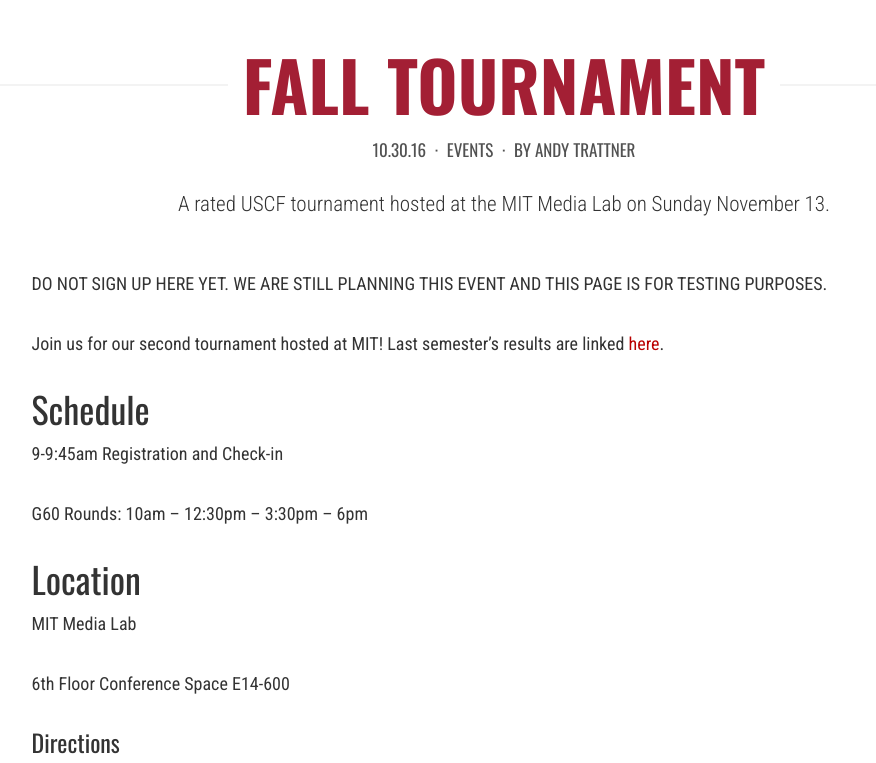
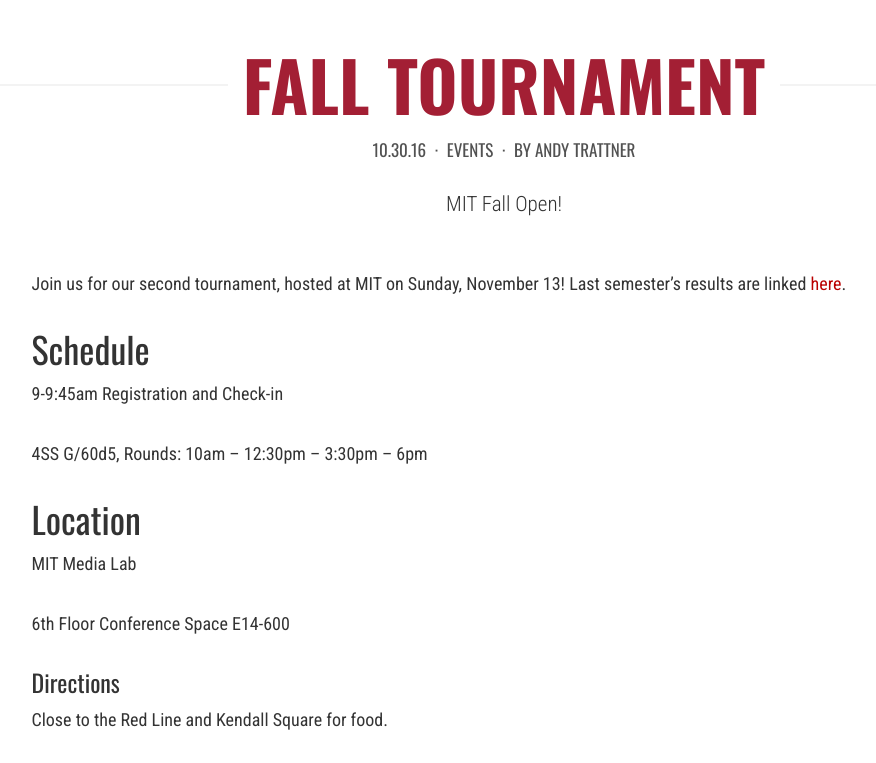
Before and after one commit to Tech-Chess/tech-chess.github.io, a Jekyll site: the page built from _posts/2016-10-30-Fall-Tournament.md, in a window 1280 px wide and 1400 px high, scrolled down 483 px. Shown: the part 68-831 px from the top of the window, without its empty margins (136-1012 px from the left). Built offline with Jekyll 4.4.1, drawn with Linux system fonts in a browser that asks for light colours; nearby versions of some CDN libraries; some of the changed text lies outside the part shown; grey boxes are pictures that could not be loaded.

Commit message:
Update 2016-10-30-Fall-Tournament.md

```diff
--- a/_posts/2016-10-30-Fall-Tournament.md
+++ b/_posts/2016-10-30-Fall-Tournament.md
@@ -6,18 +6,16 @@
 categories: events
 featured_image: 'img/tryout/tourney.jpg'
 tags: tournament media lab uscf
-lead_text: 'A rated USCF tournament hosted at the MIT Media Lab on Sunday November 13.'
+lead_text: 'MIT Fall Open!'
 ---
 
-DO NOT SIGN UP HERE YET. WE ARE STILL PLANNING THIS EVENT AND THIS PAGE IS FOR TESTING PURPOSES.
-
-Join us for our second tournament hosted at MIT! Last semester's results are linked [here](http://www.uschess.org/msa/XtblMain.php?201604176202-14538125).
+Join us for our second tournament, hosted at MIT on Sunday, November 13! Last semester's results are linked [here](http://www.uschess.org/msa/XtblMain.php?201604176202-14538125).
 
 # Schedule
 
 9-9:45am Registration and Check-in
 
-G60 Rounds: 10am -- 12:30pm -- 3:30pm -- 6pm
+4SS G/60d5, Rounds: 10am -- 12:30pm -- 3:30pm -- 6pm
 
 
 # Location
```
Also changed, not shown: other parts of _posts/2016-10-30-Fall-Tournament.md (+6 -6 lines).
